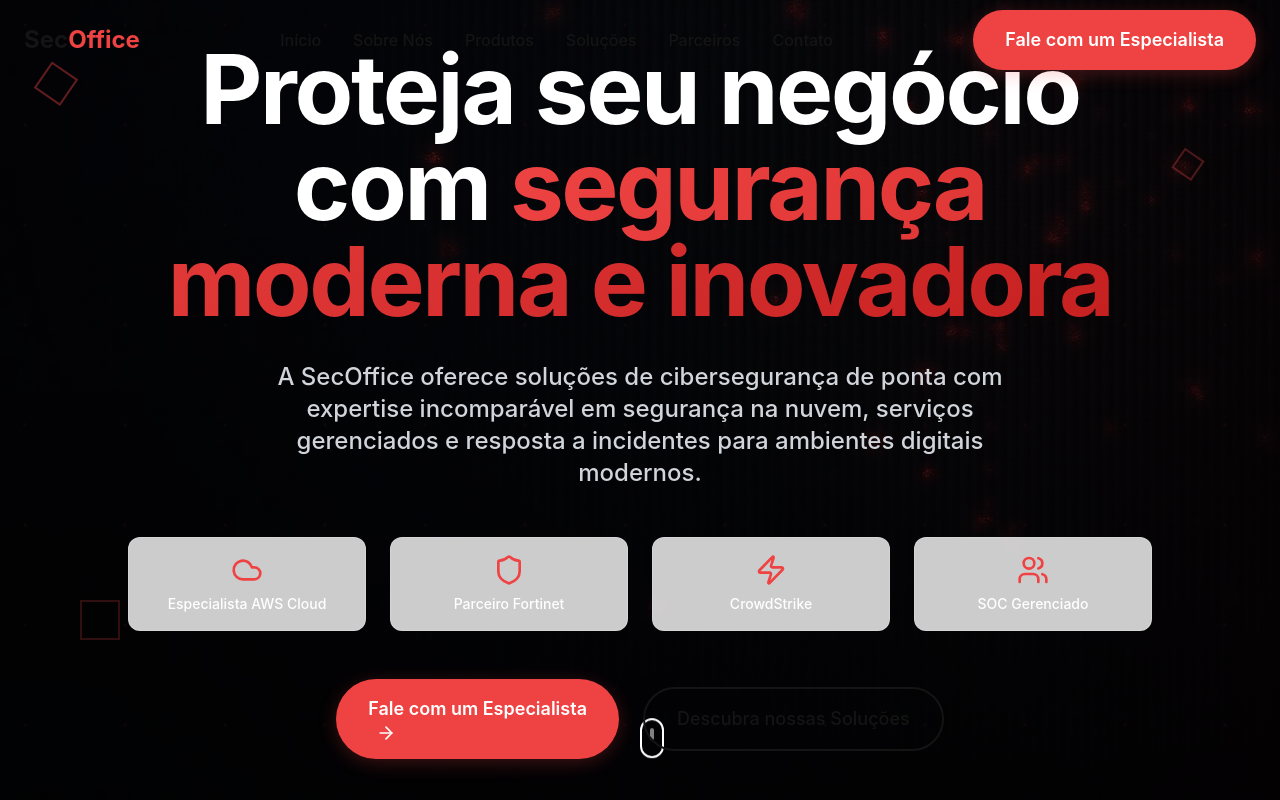
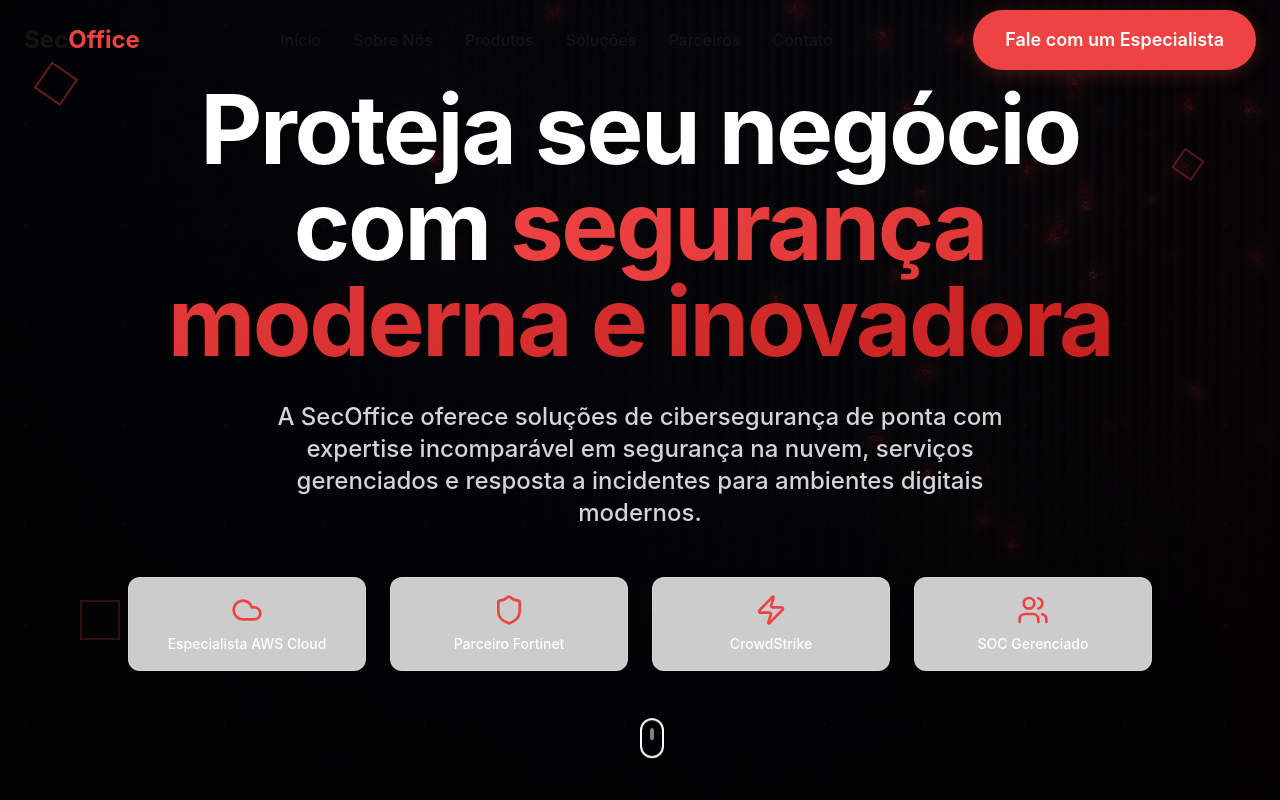
Before and after one commit to weberton-wb/secoffice-institucional-prod, a React (Vite) app: page / in a window 1280 px wide. Shown: the top 800 px of the page. Built offline with nearby package versions, Linux system fonts and the light colour scheme; the HTML template or start-up script is replaced by a standard one; a web font is replaced by a local one.

Commit message:
Visual edit in Lovable

```diff
--- a/src/components/HeroSection.tsx
+++ b/src/components/HeroSection.tsx
@@ -1,35 +1,32 @@
 import { ArrowRight, Shield, Cloud, Users, Zap } from 'lucide-react';
 import heroBg from '@/assets/hero-bg.jpg';
-
 const HeroSection = () => {
   const scrollToSection = (sectionId: string) => {
     const element = document.getElementById(sectionId);
     if (element) {
       element.scrollIntoView({
         behavior: 'smooth',
-        block: 'start',
+        block: 'start'
       });
     }
   };
-
-  return (
-    <section
-      id="home"
-      className="relative min-h-screen flex items-center justify-center overflow-hidden"
-      style={{
-        backgroundImage: `linear-gradient(rgba(0, 0, 0, 0.7), rgba(0, 0, 0, 0.8)), url(${heroBg})`,
-        backgroundSize: 'cover',
-        backgroundPosition: 'center',
-        backgroundAttachment: 'fixed',
-      }}
-    >
+  return <section id="home" className="relative min-h-screen flex items-center justify-center overflow-hidden" style={{
+    backgroundImage: `linear-gradient(rgba(0, 0, 0, 0.7), rgba(0, 0, 0, 0.8)), url(${heroBg})`,
+    backgroundSize: 'cover',
+    backgroundPosition: 'center',
+    backgroundAttachment: 'fixed'
+  }}>
       {/* Animated Hexagon Pattern */}
       <div className="absolute inset-0 hexagon-grid opacity-30"></div>
 
       {/* Floating Hexagons */}
       <div className="absolute top-20 left-10 w-8 h-8 border-2 border-primary hexagon-float opacity-40"></div>
-      <div className="absolute top-40 right-20 w-6 h-6 border-2 border-primary hexagon-float opacity-30" style={{ animationDelay: '5s' }}></div>
-      <div className="absolute bottom-40 left-20 w-10 h-10 border-2 border-primary hexagon-float opacity-20" style={{ animationDelay: '10s' }}></div>
+      <div className="absolute top-40 right-20 w-6 h-6 border-2 border-primary hexagon-float opacity-30" style={{
+      animationDelay: '5s'
+    }}></div>
+      <div className="absolute bottom-40 left-20 w-10 h-10 border-2 border-primary hexagon-float opacity-20" style={{
+      animationDelay: '10s'
+    }}></div>
 
       <div className="container mx-auto px-6 text-center relative z-10">
         <div className="max-w-5xl mx-auto">
@@ -42,14 +39,18 @@ const HeroSection = () => {
           </h1>
 
           {/* Subtitle */}
-          <p className="text-subheading text-gray-300 mb-12 max-w-3xl mx-auto fade-in-up animate" style={{ animationDelay: '0.2s' }}>
+          <p className="text-subheading text-gray-300 mb-12 max-w-3xl mx-auto fade-in-up animate" style={{
+          animationDelay: '0.2s'
+        }}>
             A SecOffice oferece soluções de cibersegurança de ponta com expertise incomparável em segurança na nuvem,
             serviços gerenciados e resposta a incidentes para ambientes digitais modernos.
           </p>
 
           {/* Key Differentiators */}
-          <div className="grid grid-cols-2 md:grid-cols-4 gap-6 mb-12 fade-in-up animate" style={{ animationDelay: '0.4s' }}>
-            <div className="glass rounded-lg p-4 text-center">
+          <div className="grid grid-cols-2 md:grid-cols-4 gap-6 mb-12 fade-in-up animate" style={{
+          animationDelay: '0.4s'
+        }}>
+            <div className="glass rounded-lg p-4 text-center px-[16px]">
               <Cloud className="w-8 h-8 text-primary mx-auto mb-2" />
               <p className="text-sm font-medium text-white">Especialista AWS Cloud</p>
             </div>
@@ -68,20 +69,11 @@ const HeroSection = () => {
           </div>
 
           {/* CTA Buttons */}
-          <div className="flex flex-col sm:flex-row gap-6 justify-center items-center fade-in-up animate" style={{ animationDelay: '0.6s' }}>
-            <button
-              onClick={() => scrollToSection('contact')}
-              className="btn-hero group"
-            >
-              Fale com um Especialista
-              <ArrowRight className="w-5 h-5 ml-2 transition-transform group-hover:translate-x-1" />
-            </button>
-            <button
-              onClick={() => scrollToSection('solutions')}
-              className="btn-ghost"
-            >
-              Descubra nossas Soluções
-            </button>
+          <div className="flex flex-col sm:flex-row gap-6 justify-center items-center fade-in-up animate" style={{
+          animationDelay: '0.6s'
+        }}>
+
+
           </div>
         </div>
       </div>
@@ -92,8 +84,6 @@ const HeroSection = () => {
           <div className="w-1 h-3 bg-white rounded-full mt-2 animate-pulse"></div>
         </div>
       </div>
-    </section>
-  );
+    </section>;
 };
-
 export default HeroSection;
```
